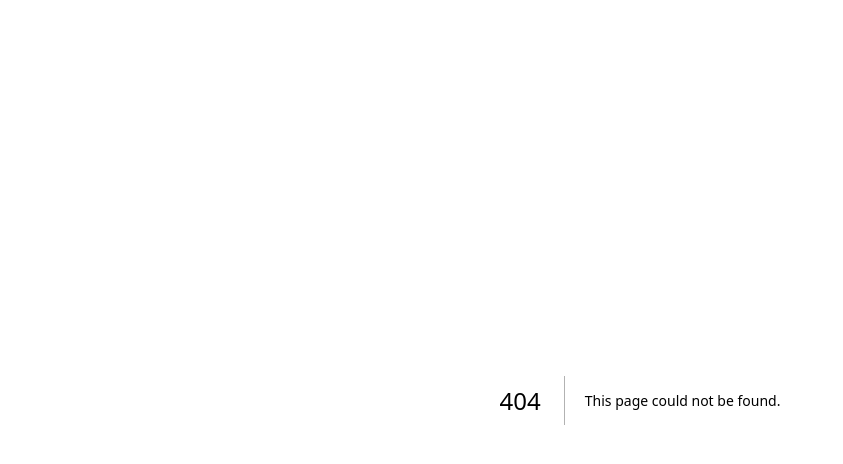
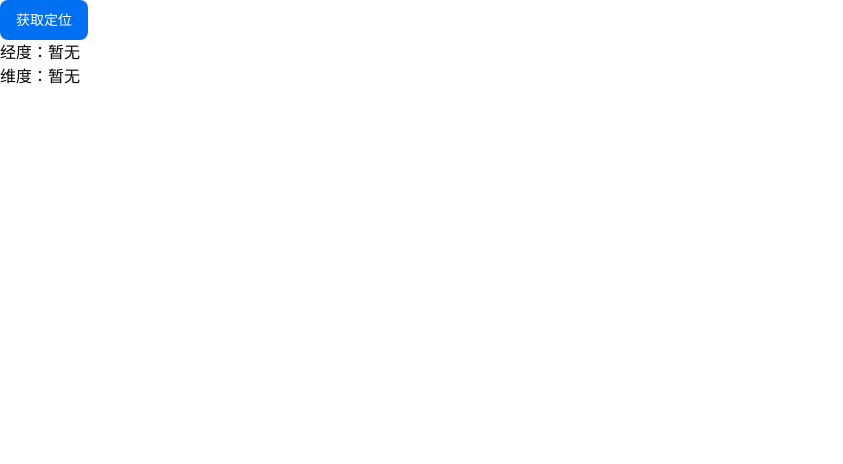
Before and after one commit to coolCicada/nextjs-lession, a Next.js app: page /happy/location in a window 1280 px wide. Before the commit this address had no page. Shown: the top 464 px of the page, without its empty margins (0-843 px from the left). Built offline with nearby package versions, Linux system fonts and the light colour scheme; a web font is replaced by a local one.

Commit message:
feat: 获取定位

```diff
--- /dev/null
+++ b/app/happy/location/page.tsx
@@ -0,0 +1,24 @@
+'use client';
+
+import { Button } from "@/app/ui/button";
+import { useEffect, useState } from "react";
+
+export default function Index() {
+    const [latAndLong, setLatAndLong] = useState<{ latitude?: number, longitude?: number }>({});
+    return (
+        <div>
+            <Button onClick={() => {
+                navigator.geolocation.getCurrentPosition((position) => {
+                    setLatAndLong({
+                        latitude: position.coords.latitude,
+                        longitude: position.coords.longitude
+                    });
+                }, (error) => {
+                    console.error('Geolocation error:', error);
+                });
+            }}>获取定位</Button>
+            <div>经度：{latAndLong.longitude ?? '暂无'}</div>
+            <div>维度：{latAndLong.latitude ?? '暂无'}</div>
+        </div>
+    );
+}
```
